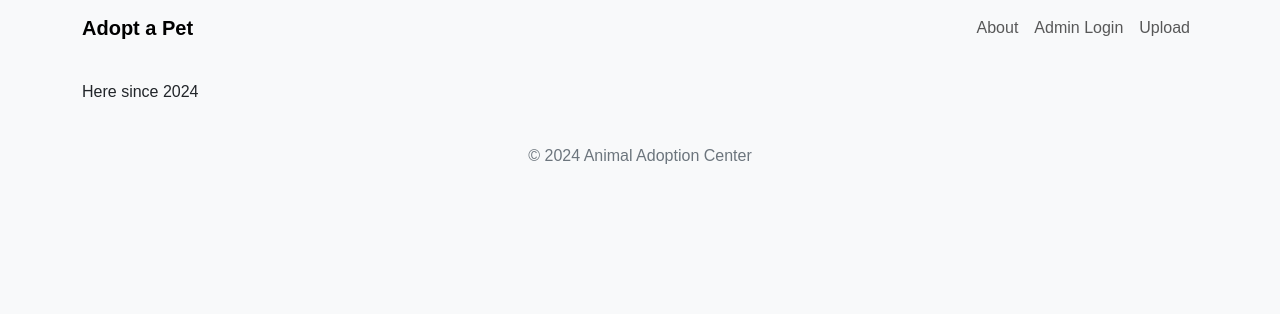
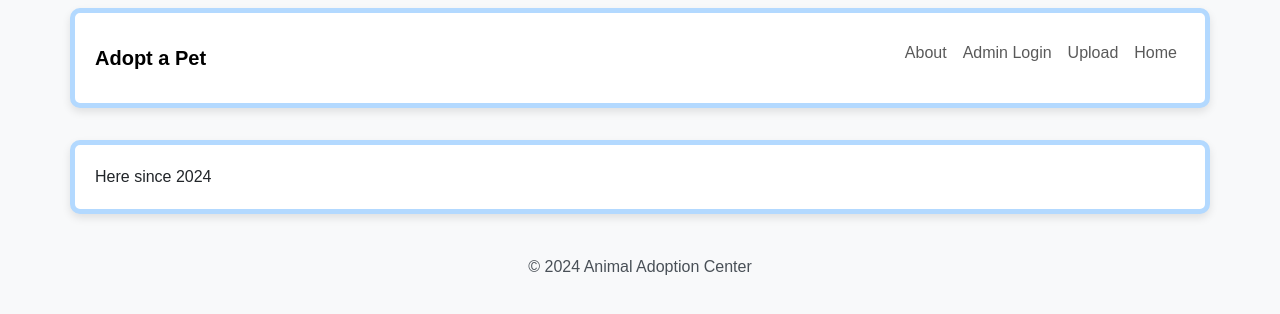
Before and after one commit to Bianca964/animal-adoption-center, a Flask app: page / in a window 1280 px wide. Shown: the top 314 px of the page. Run offline with Flask 3, Linux system fonts and the light colour scheme.

Commit message:
modified the style
Signed-off-by: ClaraStefania <stefania.diaconescu@stud.acs.upb.ro>

```diff
--- a/app/frontend/static/css/style.css
+++ b/app/frontend/static/css/style.css
@@ -1,15 +1,19 @@
 body {
     font-family: Arial, sans-serif;
     background-color: #f8f9fa;
+    margin: 0;
+    padding: 0;
 }
 
 h1, h2 {
-    color: #333;
+    color: #6c757d;
 }
 
 footer {
     background-color: #e9ecef;
     color: #6c757d;
+    padding: 10px;
+    text-align: center;
 }
 
 .navbar-brand {
@@ -18,4 +22,37 @@ footer {
 
 img {
     border-radius: 8px;
+    box-shadow: 0px 4px 6px rgba(0, 0, 0, 0.1);
 }
+
+/* Adding baby blue margins for container elements */
+.container {
+    background-color: #ffffff;
+    border: 5px solid #b3d9ff;
+    border-radius: 10px;
+    padding: 20px;
+    box-shadow: 0 4px 8px rgba(0, 0, 0, 0.1);
+}
+
+p {
+    line-height: 1.6;
+    color: #495057;
+}
+
+ul li {
+    margin-bottom: 10px;
+}
+
+button {
+    background-color: #b3d9ff;
+    color: #fff;
+    border: none;
+    padding: 10px 20px;
+    border-radius: 5px;
+    cursor: pointer;
+    font-size: 16px;
+}
+
+button:hover {
+    background-color: #99ccee;
+}
--- a/app/frontend/templates/home.html
+++ b/app/frontend/templates/home.html
@@ -20,6 +20,7 @@
                     <li class="nav-item"><a class="nav-link" href="/about">About</a></li>
                     <li class="nav-item"><a class="nav-link" href="/login">Admin Login</a></li>
                     <li class="nav-item"><a class="nav-link" href="/upload">Upload</a></li>
+                    <li class="nav-item"><a class="nav-link" href="/home">Home</a></li>
                 </ul>
             </div>
         </div>
```
